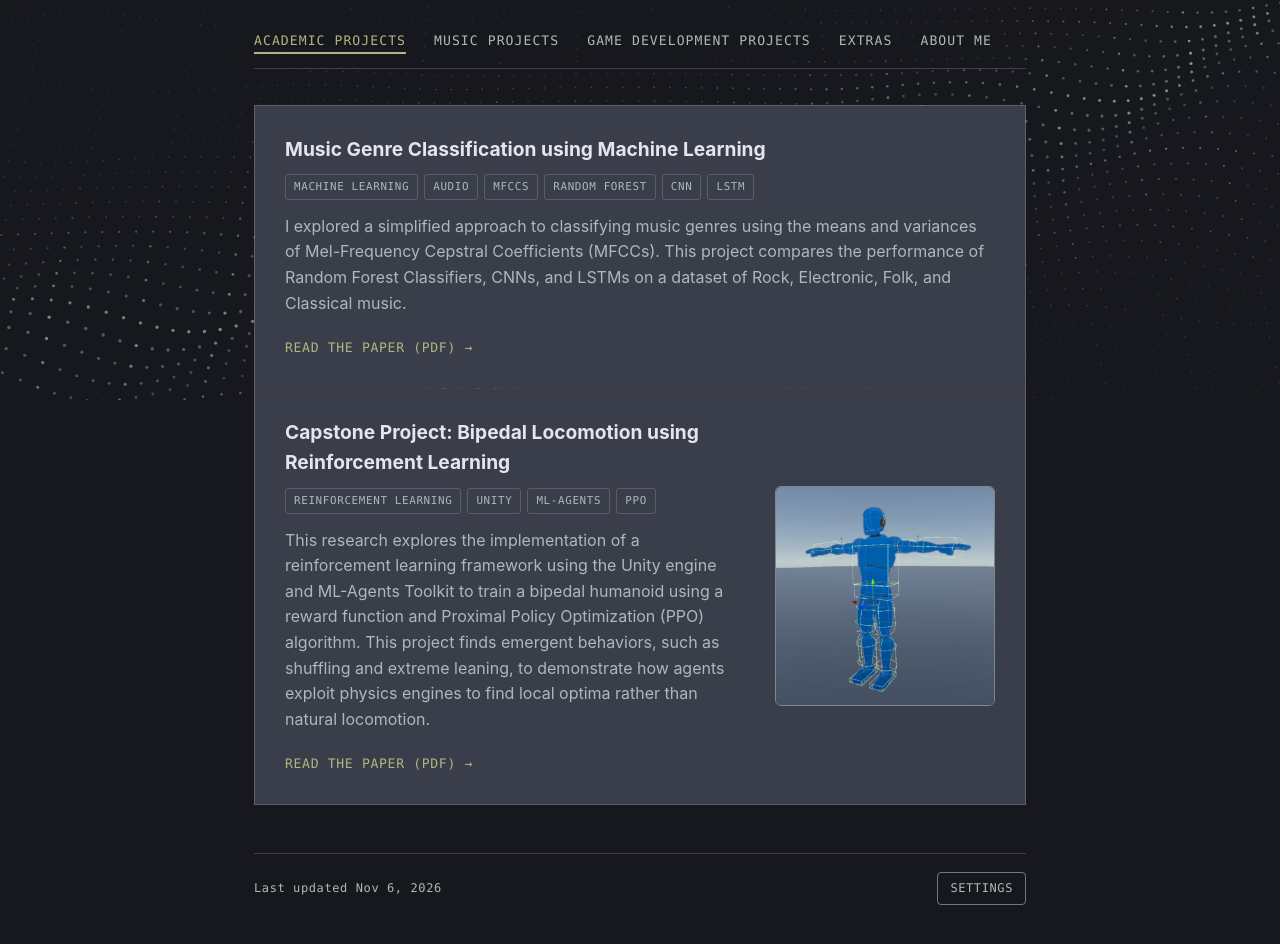
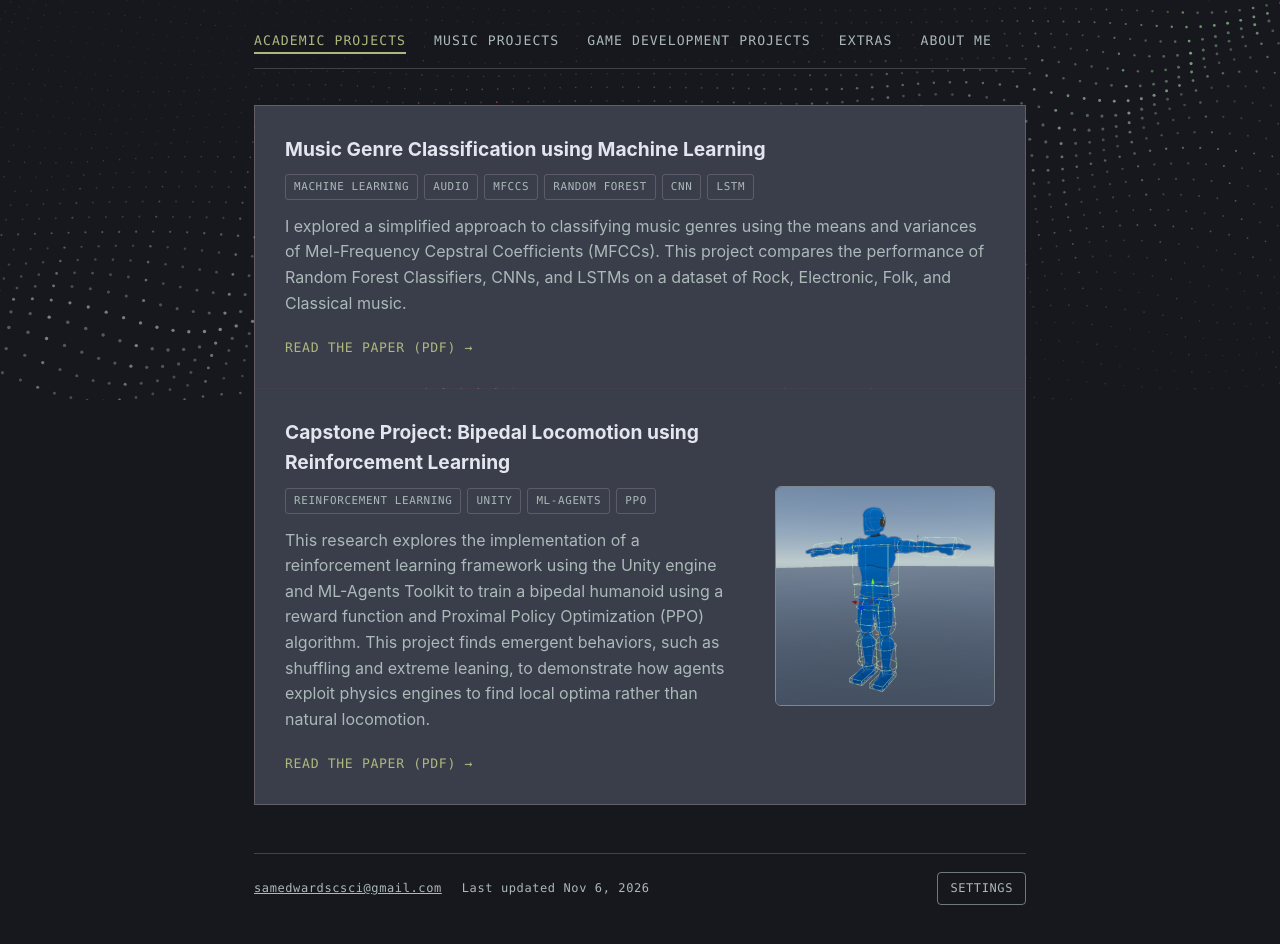
Before and after one commit to mas3378/mas3378.github.io, a plain HTML site: page index.html in a window 1280 px wide. Shown: the part 400-1344 px from the top of the page. Drawn offline with Linux system fonts and the light colour scheme; animation ran at ten frames a second.

Commit message:
Add contact email to footer
Adds a mailto link in the site footer so visitors can contact the site owner directly. This improves discoverability of the email address while keeping it alongside the existing footer metadata and settings controls.

```diff
--- a/index.html
+++ b/index.html
@@ -520,6 +520,7 @@
     </section>
 
     <footer class="site-footer">
+        <a href="mailto:samedwardscsci@gmail.com">samedwardscsci@gmail.com</a>
         <span>Last updated <time id="last-updated"></time></span>
         <div class="footer-settings">
             <button type="button" id="settings-toggle" aria-expanded="false" aria-controls="settings-panel">Settings</button>
```
